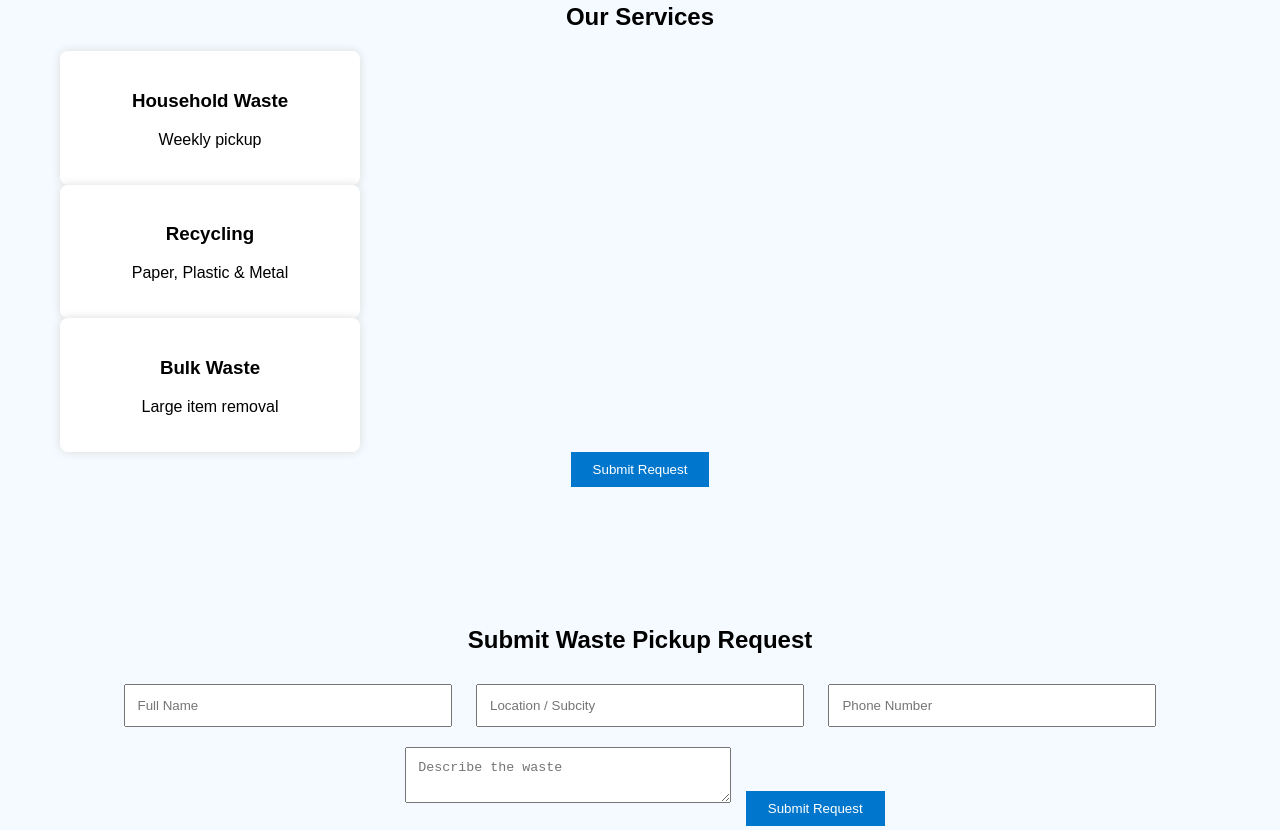
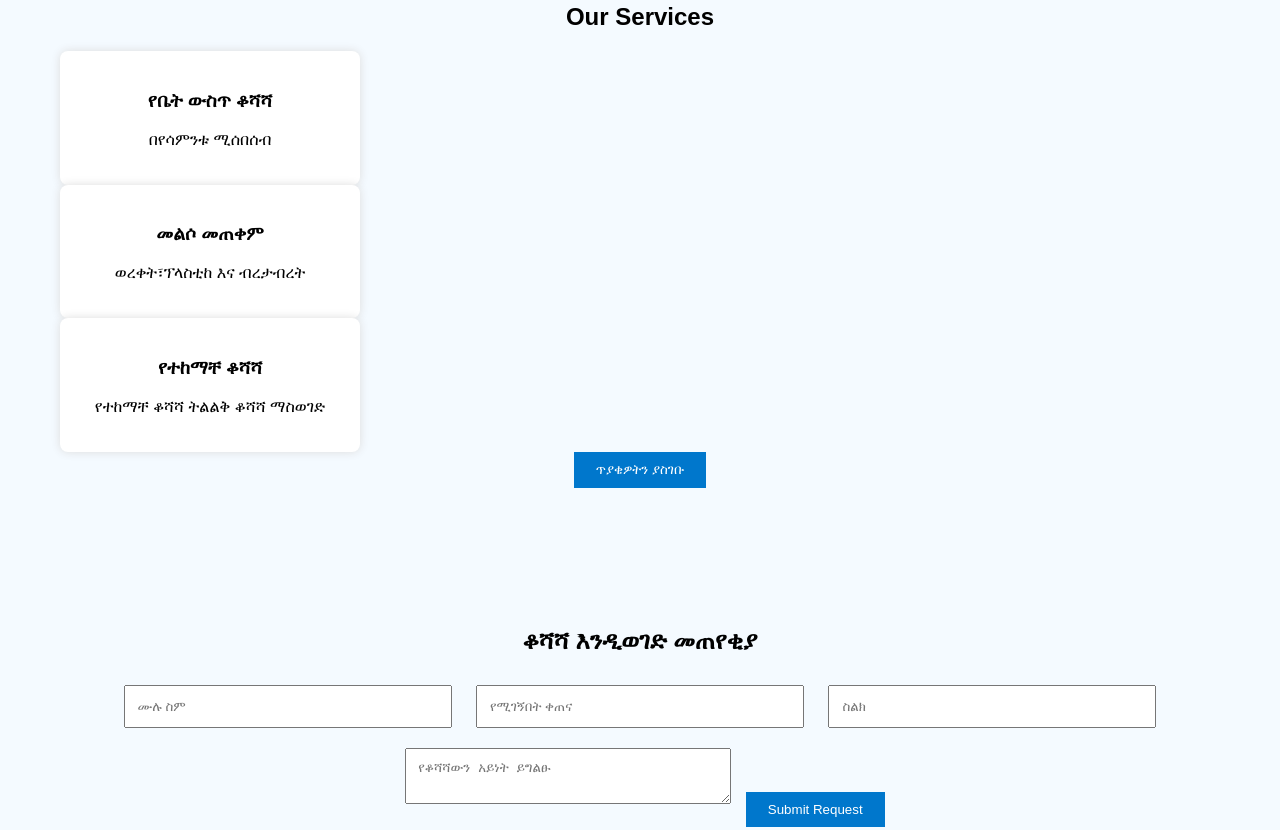
Before and after one commit to jobcreation794/tsidatadmin, a plain HTML site: page index.html in a window 1280 px wide. Shown: the part 774-1604 px from the top of the page. Drawn offline with Linux system fonts and the light colour scheme.

Commit message:
Fix HTML encoding issues in index.html

```diff
--- a/index.html
+++ b/index.html
@@ -9,13 +9,13 @@
 <body>
 
 <header>
-    <h2 class="logo">Subcity Waste Management</h2>
+    <h2 class="logo">የኮልፌ ቀራኒዮ ክፍለከተማ ወረዳ01 ጽዳት እና ውበት ጽ/ቤት</h2>
     <nav>
         <a href="#home">Home</a>
-        <a href="#about">About</a>
-        <a href="#services">Services</a>
-        <a href="#request">Request</a>
-        <a href="#gallery">Gallery</a>
+        <a href="#about">ሰለእኛ</a>
+        <a href="#services">አገልግሎቶች</a>
+        <a href="#request">አገልገሎትመጠየቂያ</a>
+        <a href="#gallery">የምስል አውደርዕይ</a>
         <a href="#login">Admin Login</a>
     </nav>
 </header>
@@ -23,7 +23,7 @@
 <section id="home" class="section home">
     <h1> እንኳን ወደኮልፌ ቀራኒዮ ክፍለከተማ ወረዳ 01 ጽዳት እናውበት ጽ/ቤት በደህና መጡ</h1>
     <p>አላማችን ወረዳዎትን ጽዱ፣ ውብ እና ለኑሮ ተስማሚ ማድረግ ነው.</p>
-    <button onclick="scrollToSection('services')">የምንሰጣቸውን አገልግሎቶች ይመልከቱ</button>
+    <button onclick="scrollToSection('አገልገሎቶች')">የምንሰጣቸውን አገልግሎቶች ይመልከቱ</button>
 </section>
 
 <section id="about" class="section">
@@ -34,21 +34,21 @@
 <section id="services" class="section">
     <h2>Our Services</h2>
     <div class="cards">
-        <div class="card"><h3>Household Waste</h3><p>Weekly pickup</p></div>
-        <div class="card"><h3>Recycling</h3><p>Paper, Plastic & Metal</p></div>
-        <div class="card"><h3>Bulk Waste</h3><p>Large item removal</p></div>
+        <div class="card"><h3>የቤት ውስጥ ቆሻሻ </h3><p>በየሳምንቱ ሚሰበሰብ</p></div>
+        <div class="card"><h3>መልሶ መጠቀም</h3><p>ወረቀት፣ፕላስቲከ እና ብረታብረት</p></div>
+        <div class="card"><h3>የተከማቸ ቆሻሻ</h3><p>የተከማቸ ቆሻሻ ትልልቅ ቆሻሻ ማስወገድ</p></div>
     </div>
-    <button onclick="scrollToSection('request')">Submit Request</button>
+    <button onclick="scrollToSection('request')">ጥያቄዎትን ያስገቡ</button>
 </section>
 
 <section id="request" class="section">
-    <h2>Submit Waste Pickup Request</h2>
+    <h2>ቆሻሻ እንዲወገድ መጠየቂያ</h2>
 
     <form id="requestForm">
-        <input type="text" id="name" placeholder="Full Name" required />
-        <input type="text" id="location" placeholder="Location / Subcity" required />
-        <input type="text" id="phone" placeholder="Phone Number" required />
-        <textarea id="description" placeholder="Describe the waste" required></textarea>
+        <input type="text" id="name" placeholder="ሙሉ ስም   " required />
+        <input type="text" id="location" placeholder="የሚገኝበት ቀጠና   " required />
+        <input type="text" id="phone" placeholder="ስልክ " required />
+        <textarea id="description" placeholder="የቆሻሻውን አይነት ይግልፁ" required></textarea>
         <button type="submit">Submit Request</button>
     </form>
 
@@ -93,3 +93,5 @@
 <script src="script.js"></script>
 </body>
 </html>
+
+}
```
